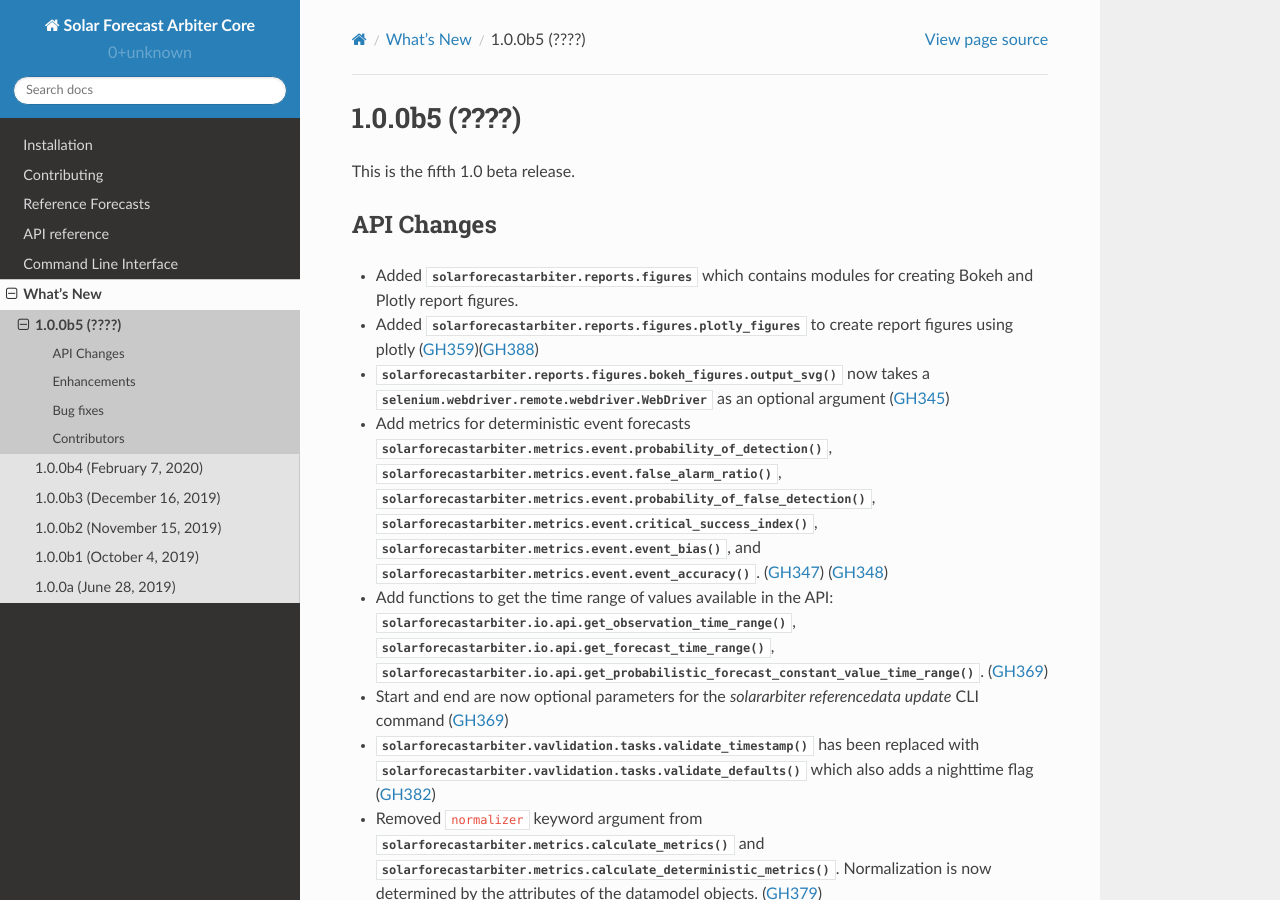
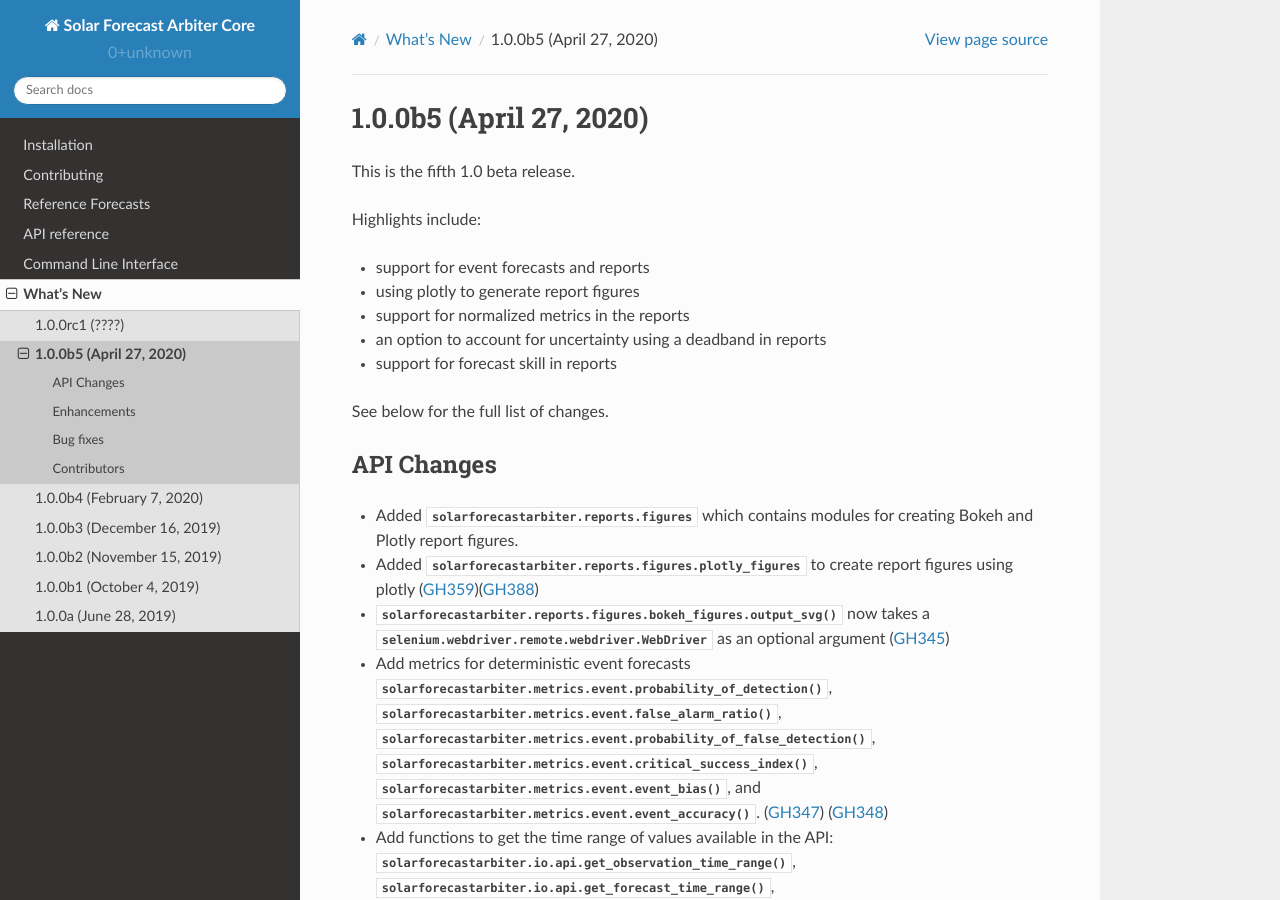
Before and after one commit to SolarArbiter/solarforecastarbiter-core, a Sphinx documentation site: the page built from docs/source/whatsnew/1.0.0b5.rst, in a window 1280 px wide and 900 px high. Built offline with Sphinx 7.4.7 and the Read the Docs theme 2.0.0, drawn with Linux system fonts in a browser that asks for light colours.

Commit message:
update beta 5 whats new date, add empty rc1 (#408)
* update beta 5 whats new date, add empty rc1

* Update docs/source/whatsnew/1.0.0b5.rst

Co-Authored-By: Will Holmgren <william.holmgren@gmail.com>

* update release date

Co-authored-by: Will Holmgren <william.holmgren@gmail.com>

```diff
--- a/docs/source/whatsnew/1.0.0b5.rst
+++ b/docs/source/whatsnew/1.0.0b5.rst
@@ -1,9 +1,19 @@
 .. _whatsnew_100b5:
 
-1.0.0b5 (????)
---------------
+1.0.0b5 (April 27, 2020)
+------------------------
 
 This is the fifth 1.0 beta release.
+
+Highlights include:
+
+* support for event forecasts and reports
+* using plotly to generate report figures
+* support for normalized metrics in the reports
+* an option to account for uncertainty using a deadband in reports
+* support for forecast skill in reports
+
+See below for the full list of changes.
 
 
 API Changes
--- a/docs/source/whatsnew/index.rst
+++ b/docs/source/whatsnew/index.rst
@@ -9,6 +9,7 @@ These are new features and improvements of note in each release.
 .. toctree::
    :maxdepth: 2
 
+   1.0.0rc1
    1.0.0b5
    1.0.0b4
    1.0.0b3
```
Also changed, not shown: docs/source/whatsnew/1.0.0rc1.rst (added, +28 -0 lines).
